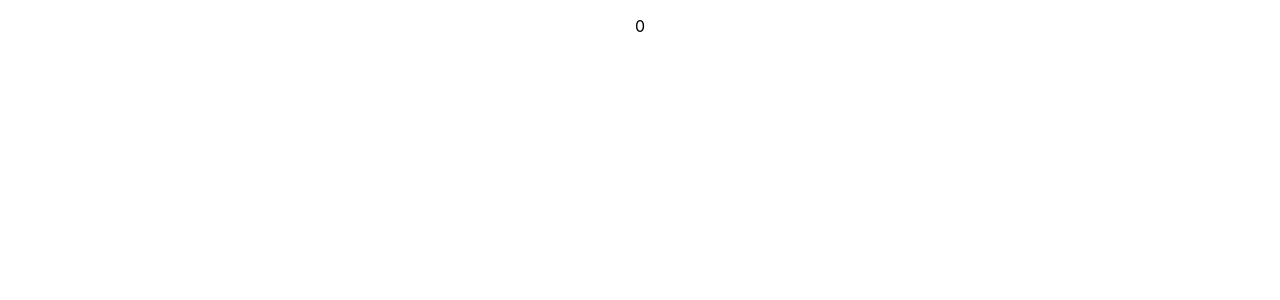
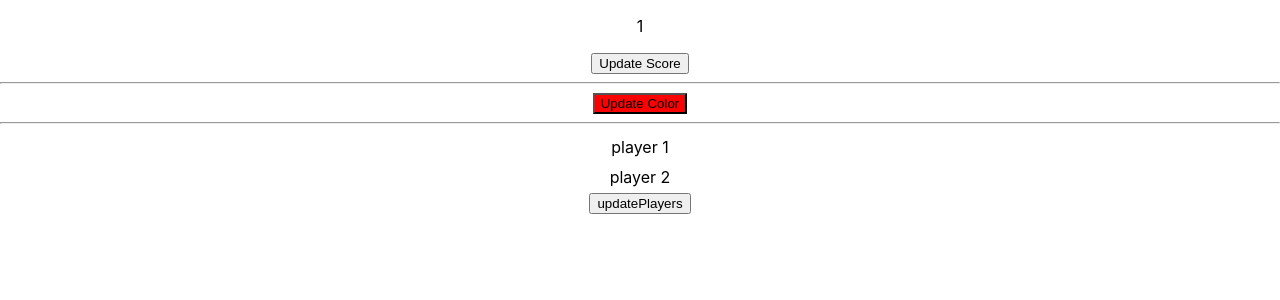
Before and after one commit to vinicius5581/react-rerender, a React (Create React App) app: page / in a window 1280 px wide. Shown: the top 300 px of the page. Built offline with nearby package versions, Linux system fonts and the light colour scheme.

Commit message:
Child PureComponents with own state

```diff
--- a/src/App.css
+++ b/src/App.css
@@ -22,6 +22,16 @@
   color: #61dafb;
 }
 
+ul {
+  padding: 0;
+  margin: 0;
+}
+
+li {
+  list-style: none;
+  line-height: 30px;
+}
+
 @keyframes App-logo-spin {
   from {
     transform: rotate(0deg);
--- a/src/App.js
+++ b/src/App.js
@@ -1,9 +1,56 @@
-import React, { PureComponent } from 'react';
+import React, { PureComponent, Component } from 'react';
 import './App.css';
 
 const Score = ({score}) => {
   console.log('Render Score');
   return <p>{score}</p>
+}
+
+class UpdatePlayersBtn extends PureComponent {
+  handleUpdatePlayers = () => {
+    this.props.updatePlayers();
+  }
+  render() {
+    console.log('Render UpdatePlayersBtn');
+    return <button onClick={this.handleUpdatePlayers}>updatePlayers</button>
+  }
+}
+
+const Players = ({players, updatePlayers}) => {
+  console.log('Render Players');
+  return (
+    <React.Fragment>
+      <ul>
+        {players.map(player => <li key={player.id}>{player.name}</li>)}
+      </ul>
+      <UpdatePlayersBtn
+        updatePlayers={updatePlayers}
+      />
+    </React.Fragment>
+  )
+}
+
+class UpdateScoreBtn extends PureComponent {
+  state = {
+    color: 'red'
+  }
+  handleUpdateScoreClick = () => {
+    this.props.updateScore();
+  }
+  handleUpdateColorClick = () => {
+    this.setState(prevState => ({color: prevState.color === 'red' ? 'blue' : 'red'}));
+  }
+  render() {
+    console.log('Render UpdateScoreBtn');
+    return (
+      <React.Fragment>
+        <button onClick={this.handleUpdateScoreClick}>Update Score</button>
+        <hr/>
+        <button style={{background: this.state.color}} onClick={this.handleUpdateColorClick}>Update Color</button>
+        <hr/>
+      </React.Fragment>
+    )
+  }
 }
 
 class App extends PureComponent {
@@ -12,26 +59,42 @@ class App extends PureComponent {
     yards : {
       team_1: 1,
       team_2: 1,
-    }
+    },
+    players: [{id: 1, name: 'player 1'}, {id: 2, name: 'player 2'}]
+  }
+
+  updateScore = () => {
+    this.setState(prevState => ({score: prevState.score + 1}))
+  }
+
+  handleUpdatePlayers = () => {
+    const newPlayerId = Math.max(...this.state.players.map(p => p.id)) + 1;
+    const newPlayerName = `player ${newPlayerId}`
+    const newPlayer = {id: newPlayerId, name: newPlayerName};
+    this.setState(prevState => ({players: [...prevState.players, newPlayer]}))
   }
 
   componentDidMount() {
     setInterval(() => {
-      this.setState({
-        score: 0,
-        yards : {
-          team_1: 1,
-          team_2: 1,
-        }
-      });
+      console.log('tick');
+      if (Math.random() > .8) {
+        console.log('Score +');
+        this.updateScore();
+      }
+      if (Math.random() < .2) {
+        console.log('Score =');
+        this.setState(prevState => ({score: prevState.score}));
+      }
     }, 2500);
   }
 
   render() {
-    console.log('Render App');
+    console.log('Render App', this.state);
     return (
       <div className="App">
         <Score score={this.state.score} />
+        <UpdateScoreBtn updateScore={this.updateScore}/>
+        <Players players={this.state.players} updatePlayers={this.handleUpdatePlayers}/>
       </div>
     );
   }
```
